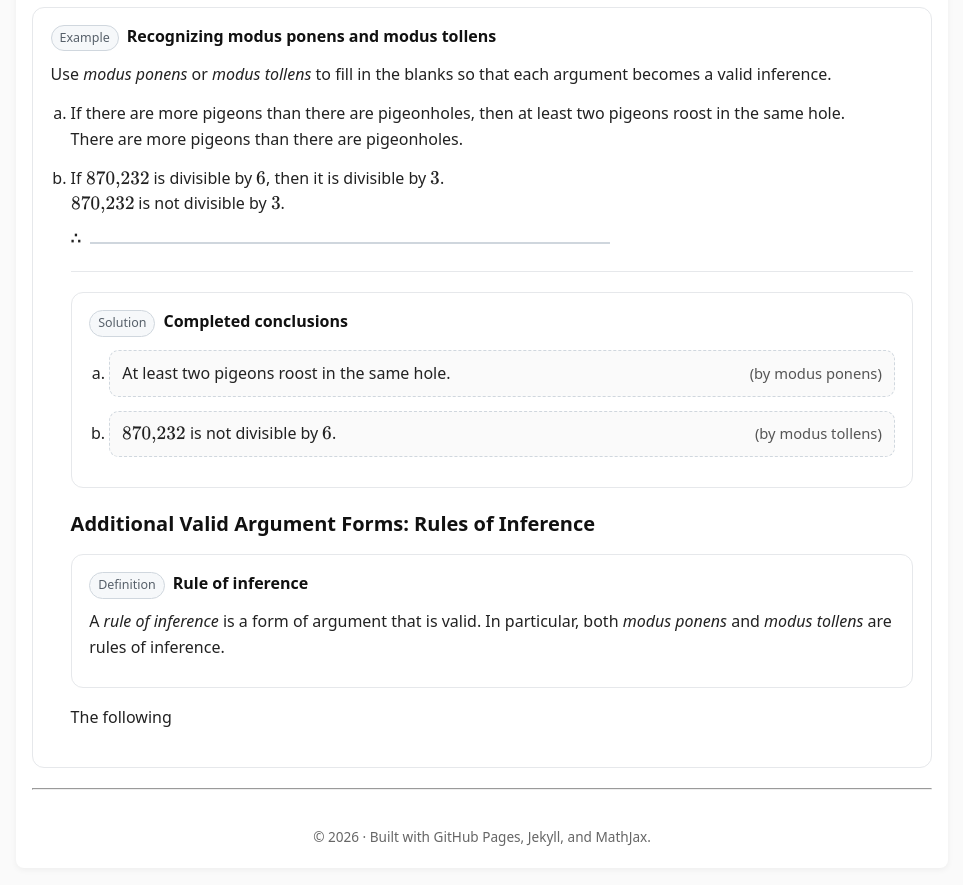
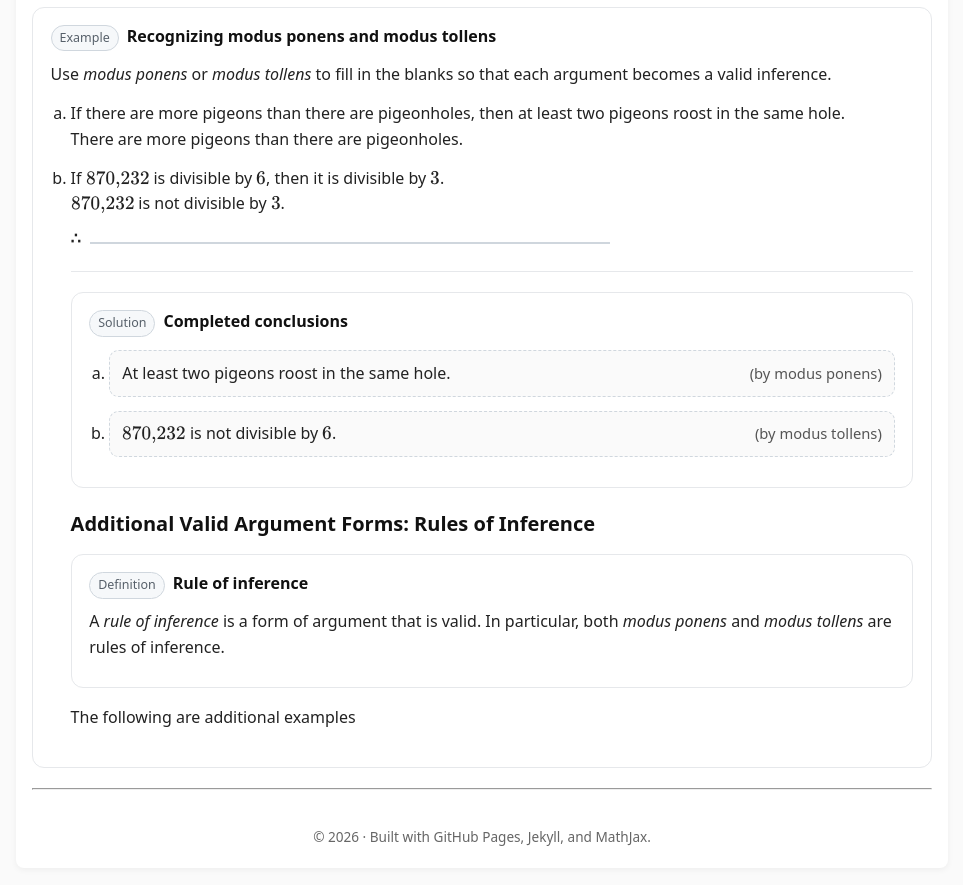
Before and after one commit to SaleemKamaludin/SaleemKamaludin.github.io, a Jekyll site: the page built from courses/comp1604/lecture-notes/lecture-01/index.md, in a window 1280 px wide and 900 px high, scrolled down 5345 px. Shown: the top 885 px of the window, without its empty margins (158-1121 px from the left). Built offline with Jekyll 4.4.1, drawn with Linux system fonts in a browser that asks for light colours.

Commit message:
Update index.md

```diff
--- a/courses/comp1604/lecture-notes/lecture-01/index.md
+++ b/courses/comp1604/lecture-notes/lecture-01/index.md
@@ -1793,3 +1793,4 @@ It is instructive to verify that modus ponens is a valid argument form. Doing so
 
 <p>
    The following
+are additional examples
```
